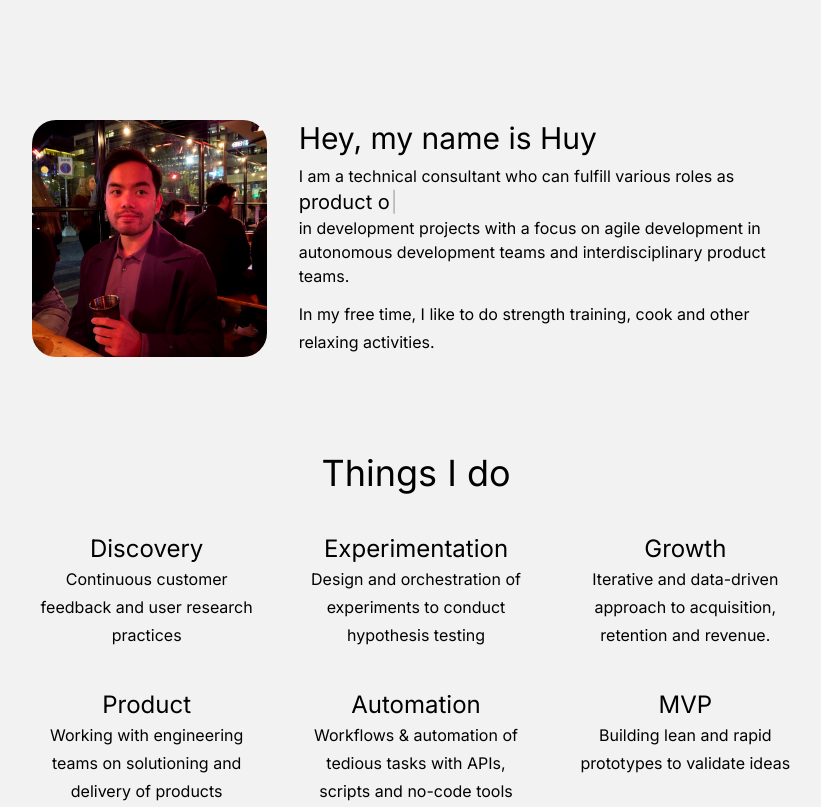
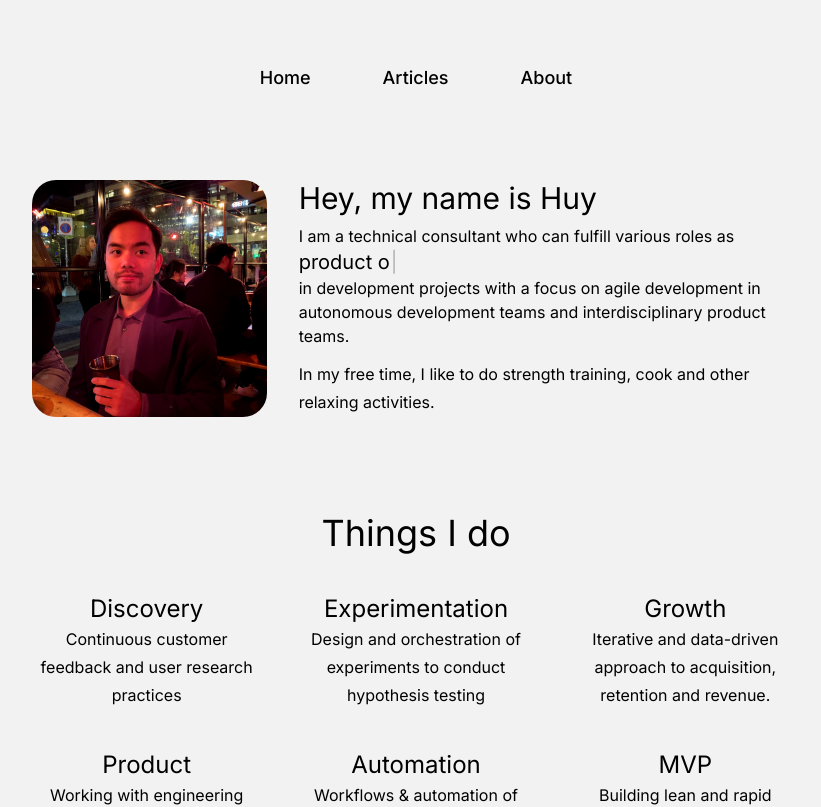
Before and after one commit to Hirohqv/Basho, a Next.js app: page / in a window 1280 px wide. Shown: the top 807 px of the page, without its empty margins (224-1045 px from the left). Built offline with nearby package versions, Linux system fonts and the light colour scheme.

Commit message:
Added menu again

```diff
--- a/consts.ts
+++ b/consts.ts
@@ -1,10 +1,9 @@
 import { GitHub, Twitter, LinkedIn, Instagram } from "@mui/icons-material";
 export const NAVIGATION = {
   main: [
-    /**{ name: "Home", href: "/" } ,
+    { name: "Home", href: "/" },
     { name: "Articles", href: "/" },
-    { name: "About", href: "/" },
-     */,
+    { name: "About", href: "/" }
   ],
   social: [
     {
```
